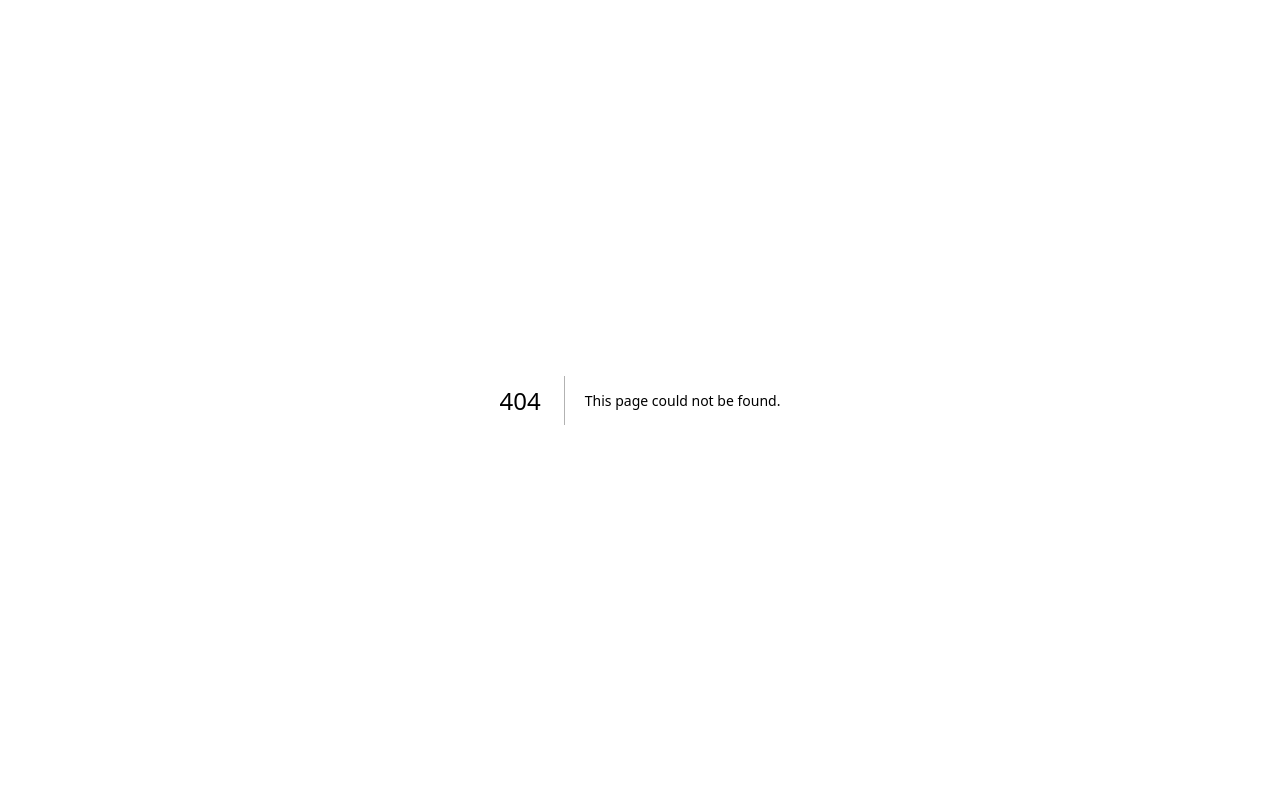
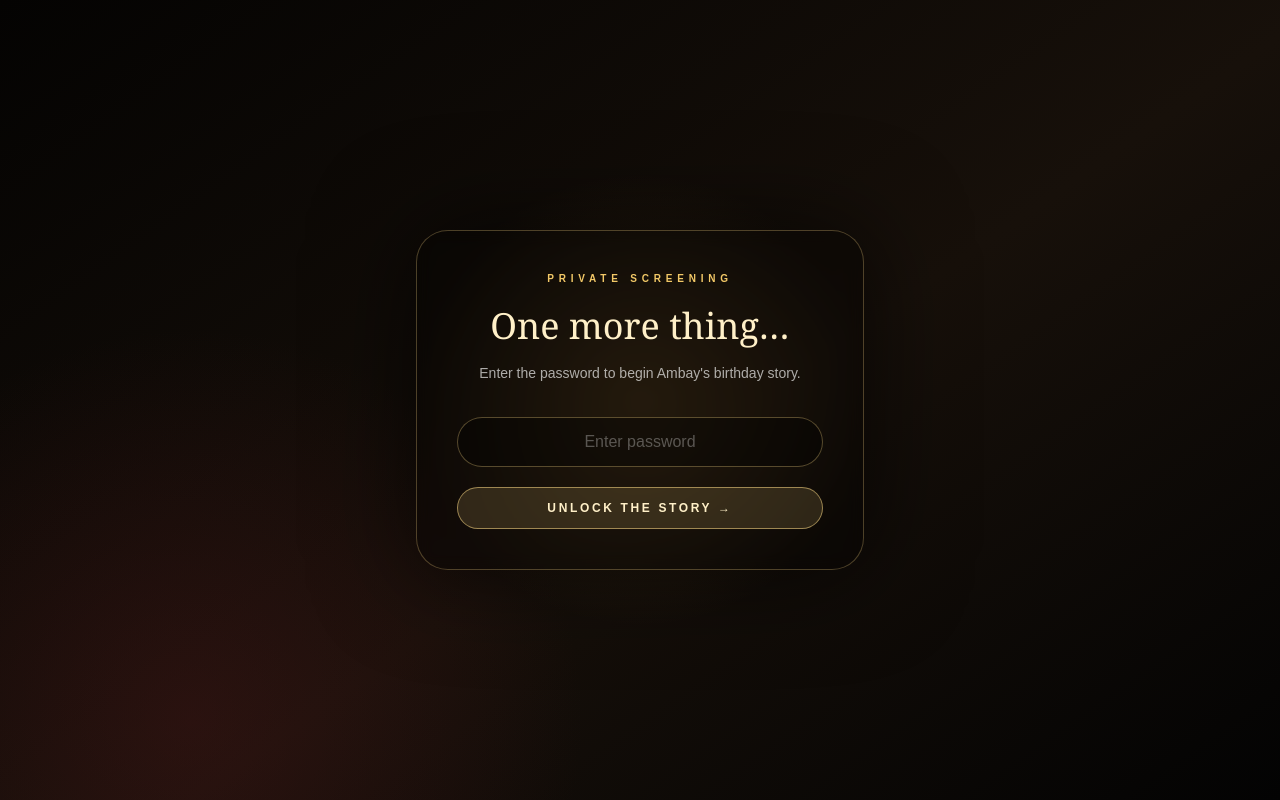
Before and after one commit to AyushTamta/wishflow1, a Next.js app: page /unlock in a window 1280 px wide. Before the commit this address had no page. Built offline with nearby package versions, Linux system fonts and the light colour scheme.

Commit message:
funalrrr

```diff
--- /dev/null
+++ b/app/api/unlock/route.ts
@@ -0,0 +1,22 @@
+import { NextResponse } from "next/server";
+import { ACCESS_COOKIE, createAccessToken, isCorrectPassword } from "@/lib/passwordAuth";
+
+export async function POST(request: Request) {
+  const { password } = await request.json().catch(() => ({ password: null }));
+
+  if (!isCorrectPassword(password)) {
+    return NextResponse.json({ error: "That password isn't quite right." }, { status: 401 });
+  }
+
+  const response = NextResponse.json({ ok: true });
+  response.cookies.set({
+    name: ACCESS_COOKIE,
+    value: await createAccessToken(),
+    httpOnly: true,
+    sameSite: "lax",
+    secure: process.env.NODE_ENV === "production",
+    path: "/",
+    maxAge: 60 * 60 * 24 * 7,
+  });
+  return response;
+}
--- /dev/null
+++ b/app/unlock/page.tsx
@@ -0,0 +1,52 @@
+"use client";
+
+import { FormEvent, useState } from "react";
+import { useRouter } from "next/navigation";
+
+export default function UnlockPage() {
+  const router = useRouter();
+  const [password, setPassword] = useState("");
+  const [error, setError] = useState("");
+  const [submitting, setSubmitting] = useState(false);
+
+  const unlock = async (event: FormEvent<HTMLFormElement>) => {
+    event.preventDefault();
+    setSubmitting(true);
+    setError("");
+
+    const response = await fetch("/api/unlock", {
+      method: "POST",
+      headers: { "content-type": "application/json" },
+      body: JSON.stringify({ password }),
+    });
+
+    if (!response.ok) {
+      const data = await response.json().catch(() => null);
+      setError(data?.error ?? "Please try again.");
+      setSubmitting(false);
+      return;
+    }
+
+    router.replace("/");
+    router.refresh();
+  };
+
+  return (
+    <main className="relative flex min-h-[100svh] items-center justify-center overflow-hidden bg-[#050403] px-5 text-center">
+      <div className="pointer-events-none absolute inset-0 bg-[radial-gradient(circle_at_center,rgba(211,157,70,.18),transparent_30%),radial-gradient(circle_at_15%_90%,rgba(91,25,29,.3),transparent_30%),linear-gradient(145deg,#040302,#17100a_55%,#030303)]" />
+      <section className="relative w-full max-w-md rounded-[2rem] border border-[#e6c67a]/30 bg-black/35 px-6 py-10 shadow-[0_0_100px_rgba(0,0,0,.65)] backdrop-blur-sm sm:px-10">
+        <p className="text-[10px] font-semibold uppercase tracking-[0.48em] text-[#f2c867]">Private screening</p>
+        <h1 className="mt-5 font-serif text-4xl text-[#fff0c8]">One more thing…</h1>
+        <p className="mt-4 text-sm leading-relaxed text-white/65">Enter the password to begin Ambay&apos;s birthday story.</p>
+        <form onSubmit={unlock} className="mt-8">
+          <label className="sr-only" htmlFor="password">Password</label>
+          <input id="password" type="password" autoComplete="current-password" value={password} onChange={(event) => setPassword(event.target.value)} placeholder="Enter password" className="w-full rounded-xl border border-[#e6c67a]/35 bg-black/40 px-4 py-3 text-center text-[#fff0c8] outline-none placeholder:text-white/30 focus:border-[#e6c67a]/80" required />
+          {error && <p className="mt-3 text-sm text-[#f2a98a]">{error}</p>}
+          <button type="submit" disabled={submitting} className="mt-5 w-full rounded-full border border-[#e6c67a]/60 bg-[#e6c67a]/15 px-5 py-3 text-xs font-semibold uppercase tracking-[0.22em] text-[#fff0c8] transition hover:bg-[#e6c67a]/25 disabled:opacity-60">
+            {submitting ? "Unlocking…" : "Unlock the story →"}
+          </button>
+        </form>
+      </section>
+    </main>
+  );
+}
--- /dev/null
+++ b/lib/passwordAuth.ts
@@ -0,0 +1,37 @@
+const encoder = new TextEncoder();
+
+export const ACCESS_COOKIE = "wishflow_access";
+const SESSION_MARKER = "wishflow-story-access";
+
+function passwordSecret() {
+  // Keep APP_PASSWORD in Vercel for a deploy-specific secret. The fallback is
+  // the password selected for this private birthday site.
+  return process.env.APP_PASSWORD ?? "Hope@123";
+}
+
+async function signature() {
+  const key = await crypto.subtle.importKey(
+    "raw",
+    encoder.encode(passwordSecret()),
+    { name: "HMAC", hash: "SHA-256" },
+    false,
+    ["sign"]
+  );
+  const bytes = new Uint8Array(
+    await crypto.subtle.sign("HMAC", key, encoder.encode(SESSION_MARKER))
+  );
+  return Array.from(bytes, (byte) => byte.toString(16).padStart(2, "0")).join("");
+}
+
+export async function createAccessToken() {
+  return signature();
+}
+
+export async function hasValidAccessToken(token?: string) {
+  if (!token) return false;
+  return token === (await signature());
+}
+
+export function isCorrectPassword(password: unknown) {
+  return typeof password === "string" && password === passwordSecret();
+}
--- /dev/null
+++ b/proxy.ts
@@ -0,0 +1,22 @@
+import { NextResponse } from "next/server";
+import type { NextRequest } from "next/server";
+import { ACCESS_COOKIE, hasValidAccessToken } from "@/lib/passwordAuth";
+
+export async function proxy(request: NextRequest) {
+  const { pathname } = request.nextUrl;
+  const hasAccess = await hasValidAccessToken(request.cookies.get(ACCESS_COOKIE)?.value);
+
+  if (pathname === "/unlock") {
+    return hasAccess
+      ? NextResponse.redirect(new URL("/", request.url))
+      : NextResponse.next();
+  }
+
+  if (hasAccess) return NextResponse.next();
+
+  return NextResponse.redirect(new URL("/unlock", request.url));
+}
+
+export const config = {
+  matcher: ["/((?!api/unlock|_next/static|_next/image|favicon.ico|manifest.webmanifest).*)"],
+};
```
